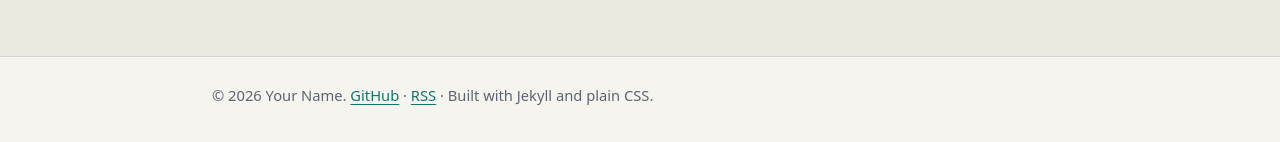
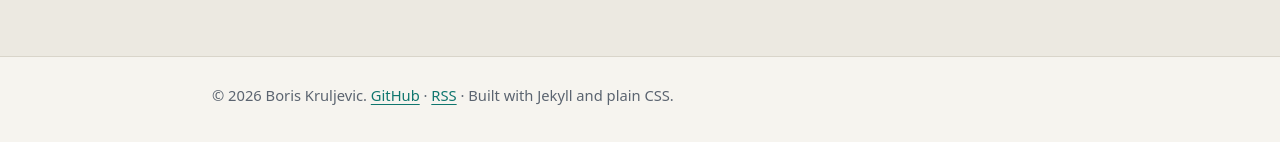
Before and after one commit to boriskrulj/repo_git, a Jekyll site: the page built from index.html, in a window 1280 px wide and 900 px high, scrolled down 1005 px. Shown: the part 755-897 px from the top of the window. Built offline with Jekyll 4.4.1, drawn with Linux system fonts in a browser that asks for light colours; some of the changed text lies outside the part shown.

Commit message:
Update _config.yml

```diff
--- a/_config.yml
+++ b/_config.yml
@@ -1,6 +1,6 @@
 # ---- EDIT THESE ----------------------------------------------------------
 title: "Boris"                          # shown in the browser tab and the top bar
-author_name: "Your Name"
+author_name: "Boris Kruljevic"
 tagline: "I study how world models plan."
 bio: "Write two or three sentences about yourself here: what you work on, what you are curious about, what you are learning."
 email: ""                               # leave empty to hide the email button
```
